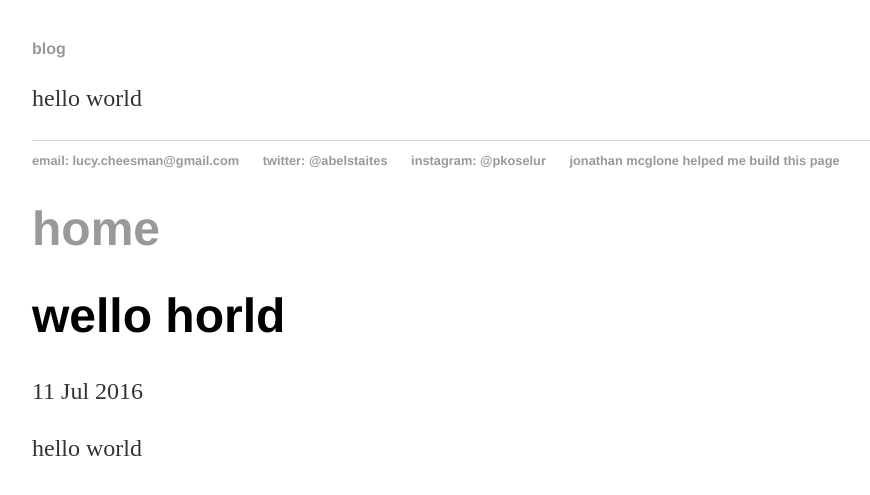
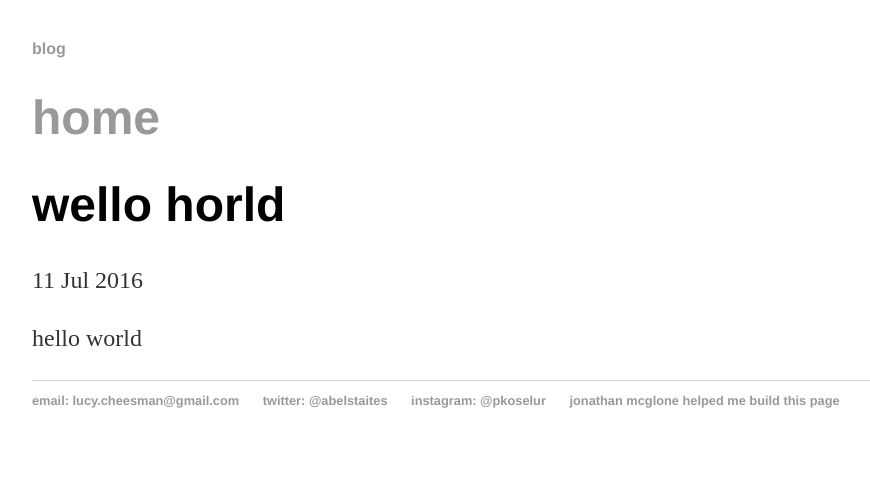
Before and after one commit to heavy-lifting/heavy-lifting.github.io, a Jekyll site: the page built from _posts/2016-07-11-hello-world.md, in a window 1280 px wide. Shown: the top 495 px of the page, without its empty margins (160-1030 px from the left). Built offline with Jekyll 4.4.1, drawn with Linux system fonts in a browser that asks for light colours.

Commit message:
added to default layout?

```diff
--- a/_layouts/post.html
+++ b/_layouts/post.html
@@ -1,37 +1,6 @@
-
-  <!DOCTYPE html>
-  	<html>
-  		<head>
-  			<title>{{ page.title }}</title>
-  			<!-- link to main stylesheet -->
-  			<link rel="stylesheet" type="text/css" href="/css/main.css">
-  		</head>
-  		<body>
-  			<nav>
-  	    		<ul>
-  	       			<li><a href="/blog">blog</a></li>
-  	    		</ul>
-  			</nav>
-  			<div class="container">
-
-  			{{ content }}
-
-  			</div><!-- /.container -->
-  			<footer>
-  	    		<ul>
-  	        		<li><a href="mailto:lucy.cheesman@gmail.com">email: lucy.cheesman@gmail.com</a></li>
-  	        		<li><a href="https://twitter.com/abelstaites">twitter: @abelstaites</a></li>
-  	        		<li><a href="https://www.instagram.com/pkoselur/">instagram: @pkoselur</a></li>
-  	        		<li><a href="http://jmcglone.com/guides/github-pages/">jonathan mcglone helped me build this page</a></li>
-  				</ul>
-  			</footer>
-  		</body>
-  	</html>
-
-
-
-
-
+---
+layout: default
+---
 
 <h1><a href="https://heavy-lifting.github.io/">home</a></h1>
 
```
